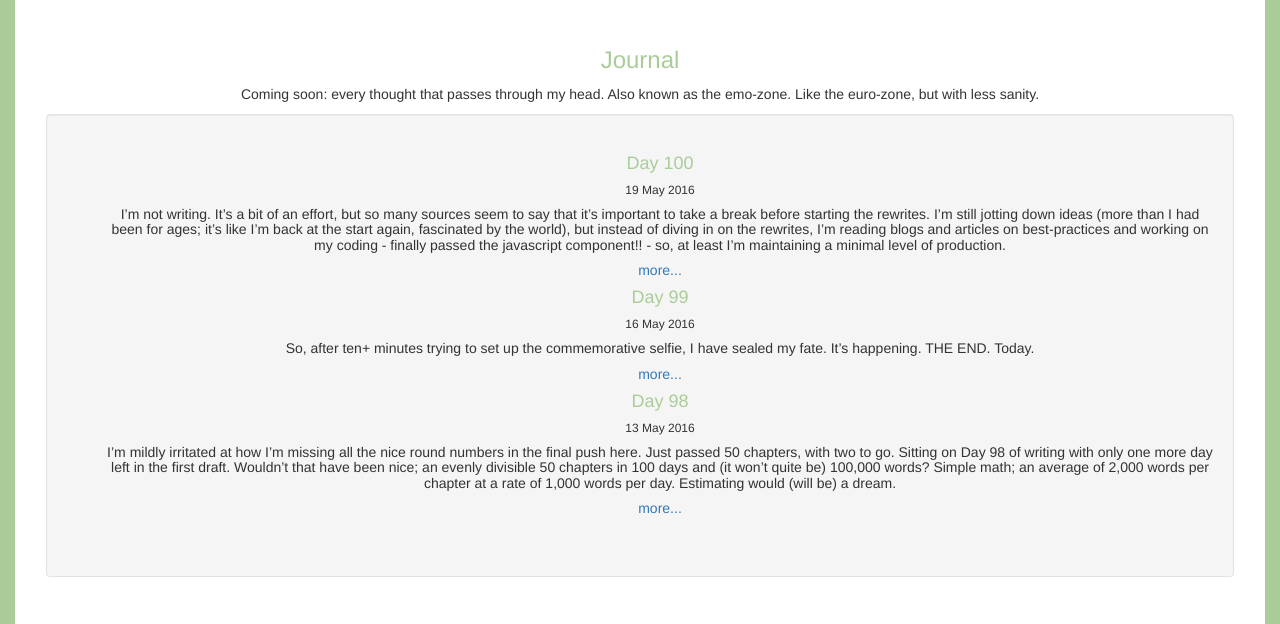
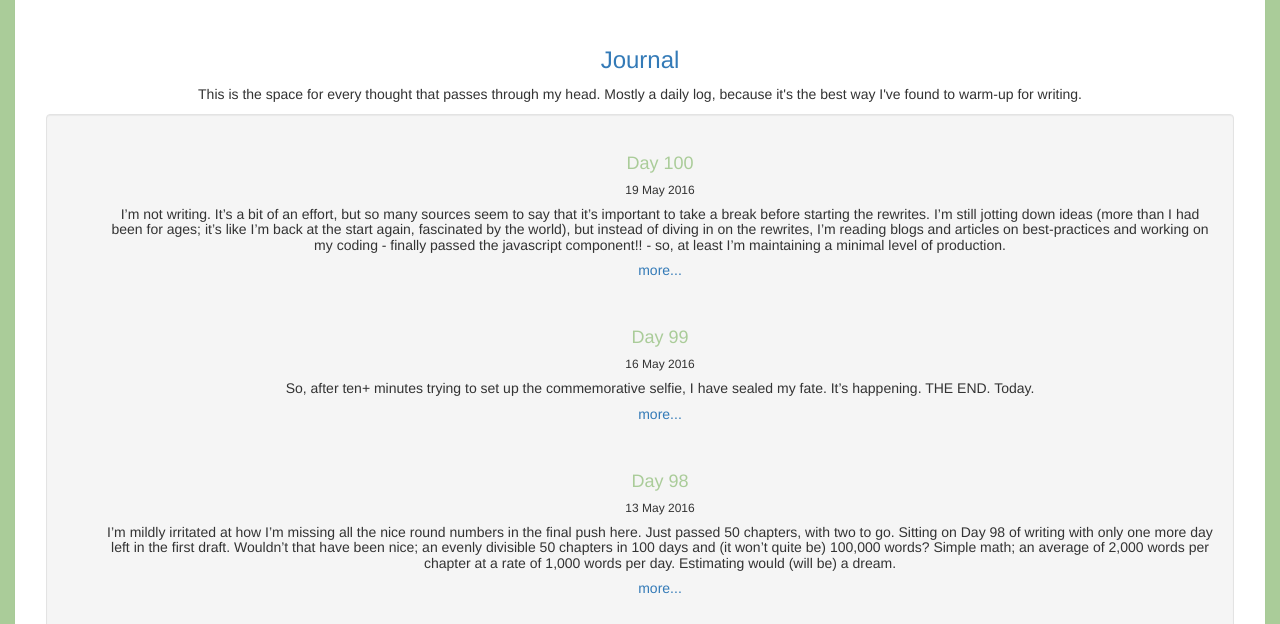
Before and after one commit to kaiewiggins/kaiewiggins.github.io, a Jekyll site: the page built from writing.html, in a window 1280 px wide and 900 px high, scrolled down 1842 px, cut to the strip 174-798 px from the top of the window. Built offline with Jekyll 4.4.1, drawn with Linux system fonts in a browser that asks for light colours; nearby versions of some CDN libraries.

Commit message:
Added break and link to Journal page

```diff
--- a/writing.html
+++ b/writing.html
@@ -98,8 +98,8 @@ title: kaie.Writing; welcome to my world
   <div class="panel panel-fluid">
     <div class="text-center section" id="writingjournal">
       <a class="anchor" name="aboutservices" id="writingjournal"></a>
-      <h3>Journal</h3>
-      <p>Coming soon: every thought that passes through my head. Also known as the emo-zone. Like the euro-zone, but with less sanity.</p>
+      <h3><a href="http://kaie.space/journal/index.html">Journal</a></h3>
+      <p>This is the space for every thought that passes through my head. Mostly a daily log, because it's the best way I've found to warm-up for writing.</p>
           <!--Pull in journal posts-->
           <div class="well">
 	<ul class="posts">
@@ -108,7 +108,7 @@ title: kaie.Writing; welcome to my world
 	    	<a href="{{ post.url }}" title="{{ post.title }}"><h4>{{ post.title }}</h4></a>
 	    	<span><h6><small></small>{{ post.date | date_to_string }}</small></h6></span>
 	    	<h5>{{post.excerpt}}
-	    	<a href="{{ post.url }}" title="{{ post.title }}">more...</a></h5>
+	    	<a href="{{ post.url }}" title="{{ post.title }}">more...</a></h5><br>
 	    	</li>
 	  {% endfor %}
 	  </div><!--end well-->
```
